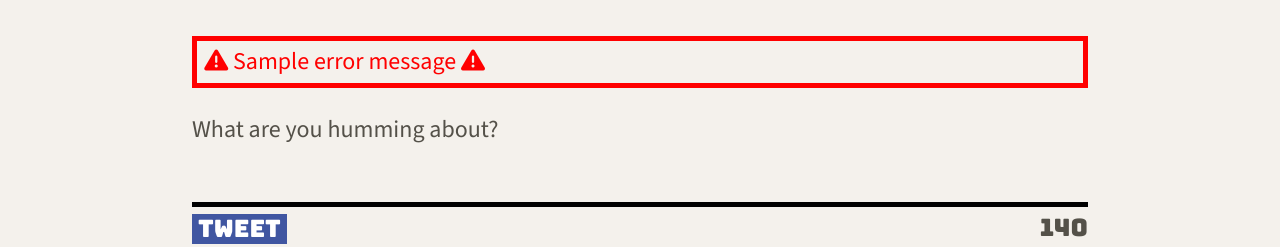
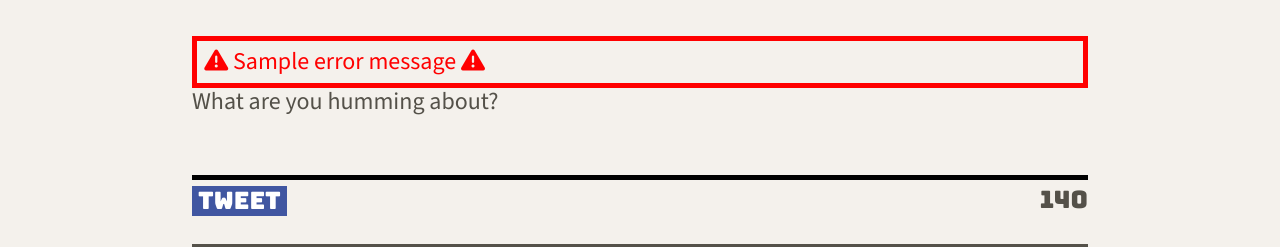
Before and after one commit to cynthia-lam/tweeter, a website: page public/index.html in a window 1280 px wide. Shown: the part 524-771 px from the top of the page. Drawn offline with nearby package versions, Linux system fonts and the light colour scheme; no server answers.

Commit message:
Add span and id error-message-text to keep the icons

```diff
--- a/public/index.html
+++ b/public/index.html
@@ -84,10 +84,9 @@
       <div class="error-message">
         <!-- icon -->
         <i class="fa-solid fa-triangle-exclamation red"></i>
-        Sample error message
+        <span id="error-message-text">Sample error message</span>
         <i class="fa-solid fa-triangle-exclamation red"></i>
       </div>
-      <br>
       <!-- Form for new tweet -->
       <form method="post" action="/tweets" class="new-tweet-form">
         <label for="tweet-text">What are you humming about?</label>
```
